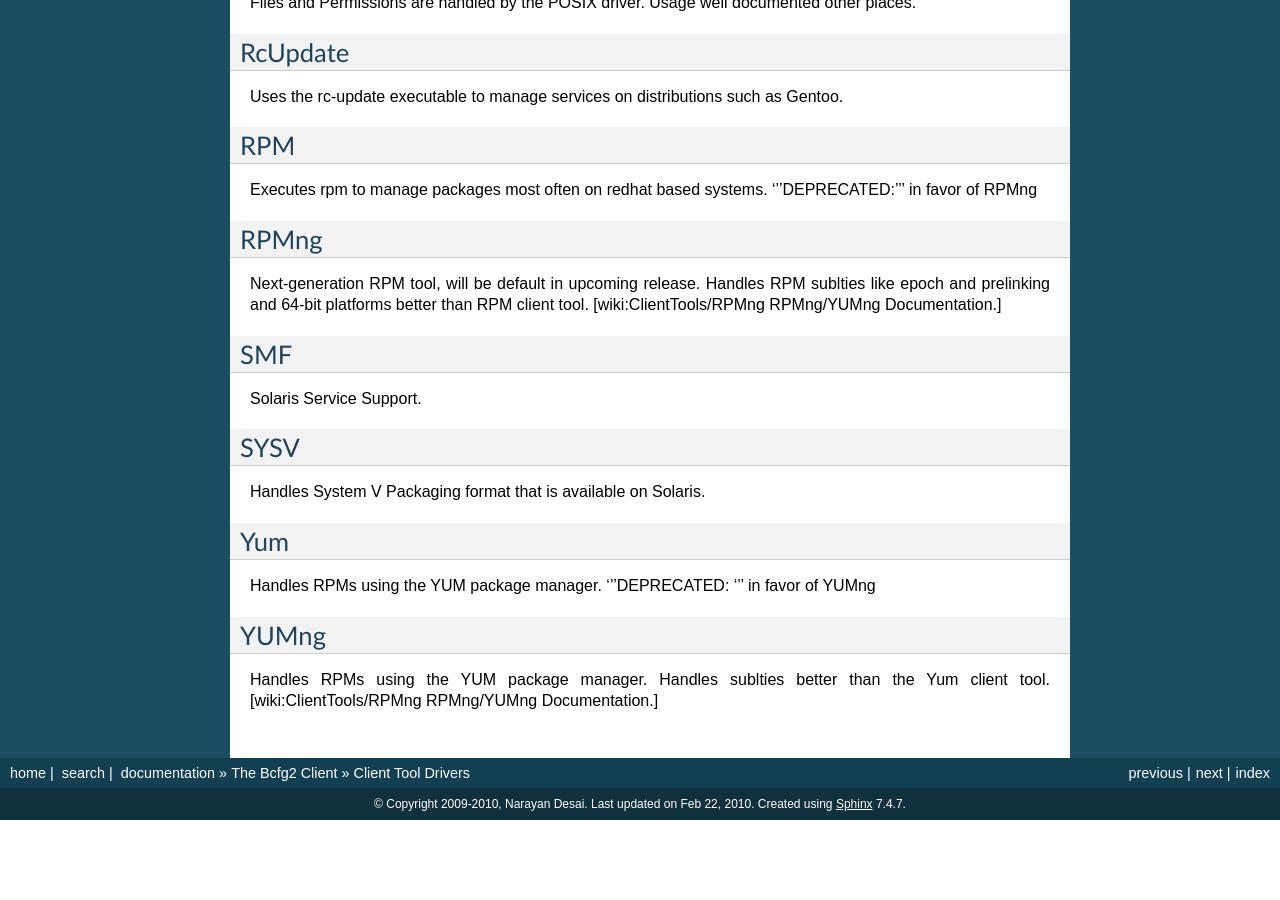
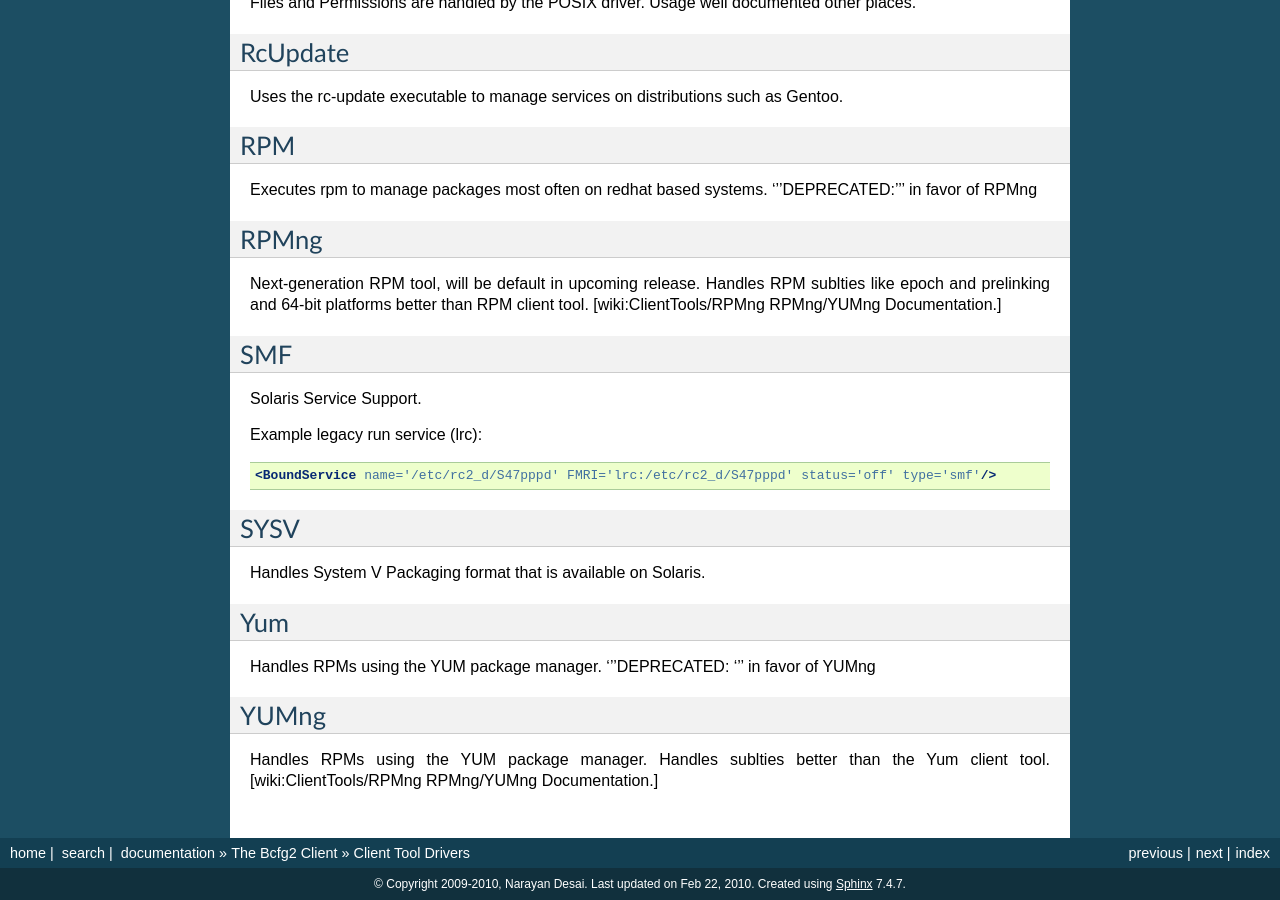
Before and after one commit to Bcfg2/bcfg2, a Sphinx documentation site: the page built from doc/client/tools/index.txt, in a window 1280 px wide and 900 px high, scrolled down 1787 px. Built offline with Sphinx 7.4.7, drawn with Linux system fonts in a browser that asks for light colours; before the commit the page ends 2607 px from its top, so only the background shows below that.

Commit message:
doc: Add lrc (legacy run service) example
Signed-off-by: Sol Jerome <solj@ices.utexas.edu>

git-svn-id: https://svn.mcs.anl.gov/repos/bcfg/trunk/bcfg2@5737 ce84e21b-d406-0410-9b95-82705330c041

```diff
--- a/doc/client/tools/index.txt
+++ b/doc/client/tools/index.txt
@@ -93,6 +93,12 @@ SMF
 
 Solaris Service Support.
 
+Example legacy run service (lrc):
+
+.. code-block:: xml
+
+    <BoundService name='/etc/rc2_d/S47pppd' FMRI='lrc:/etc/rc2_d/S47pppd' status='off' type='smf'/>
+
 SYSV
 ----
 
```
